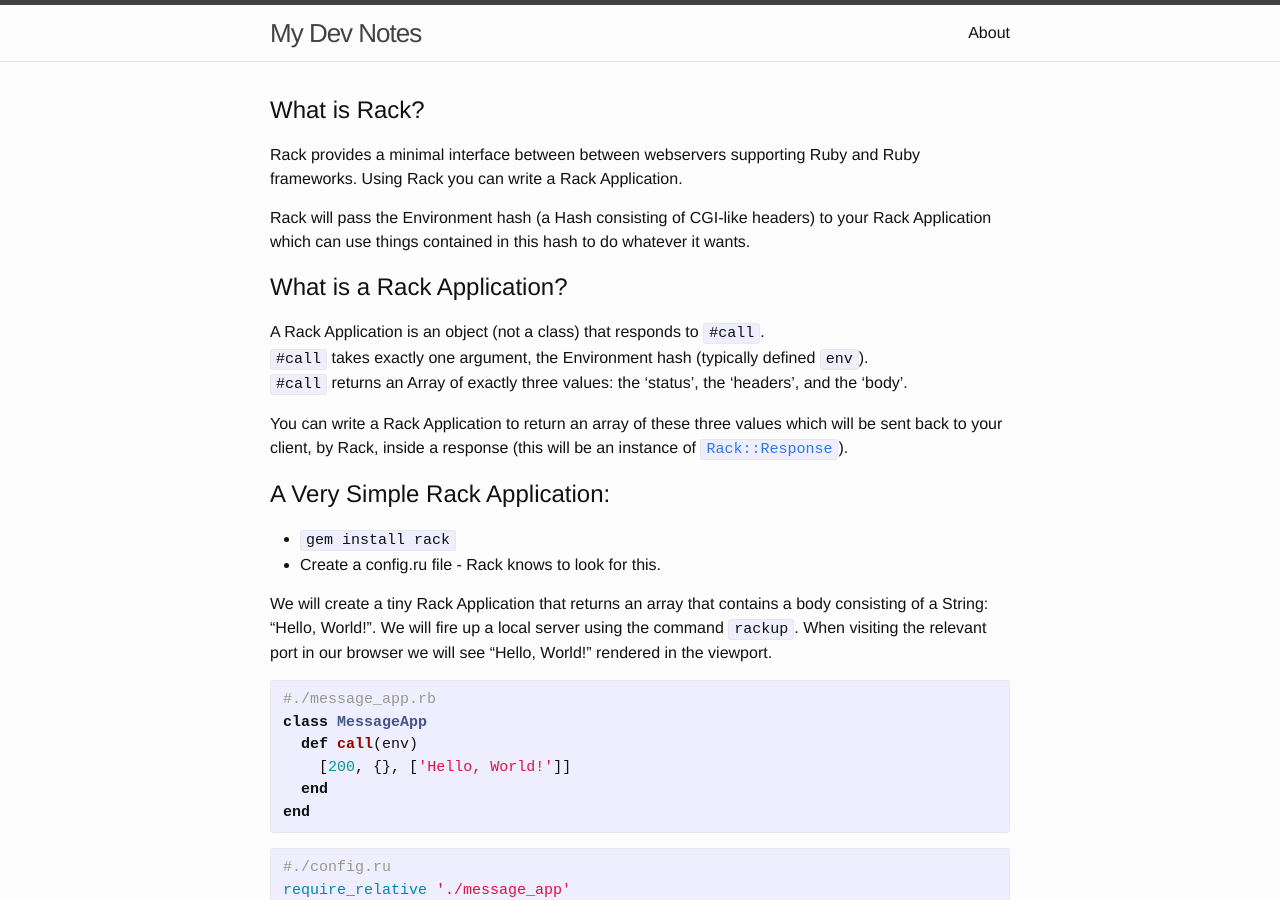
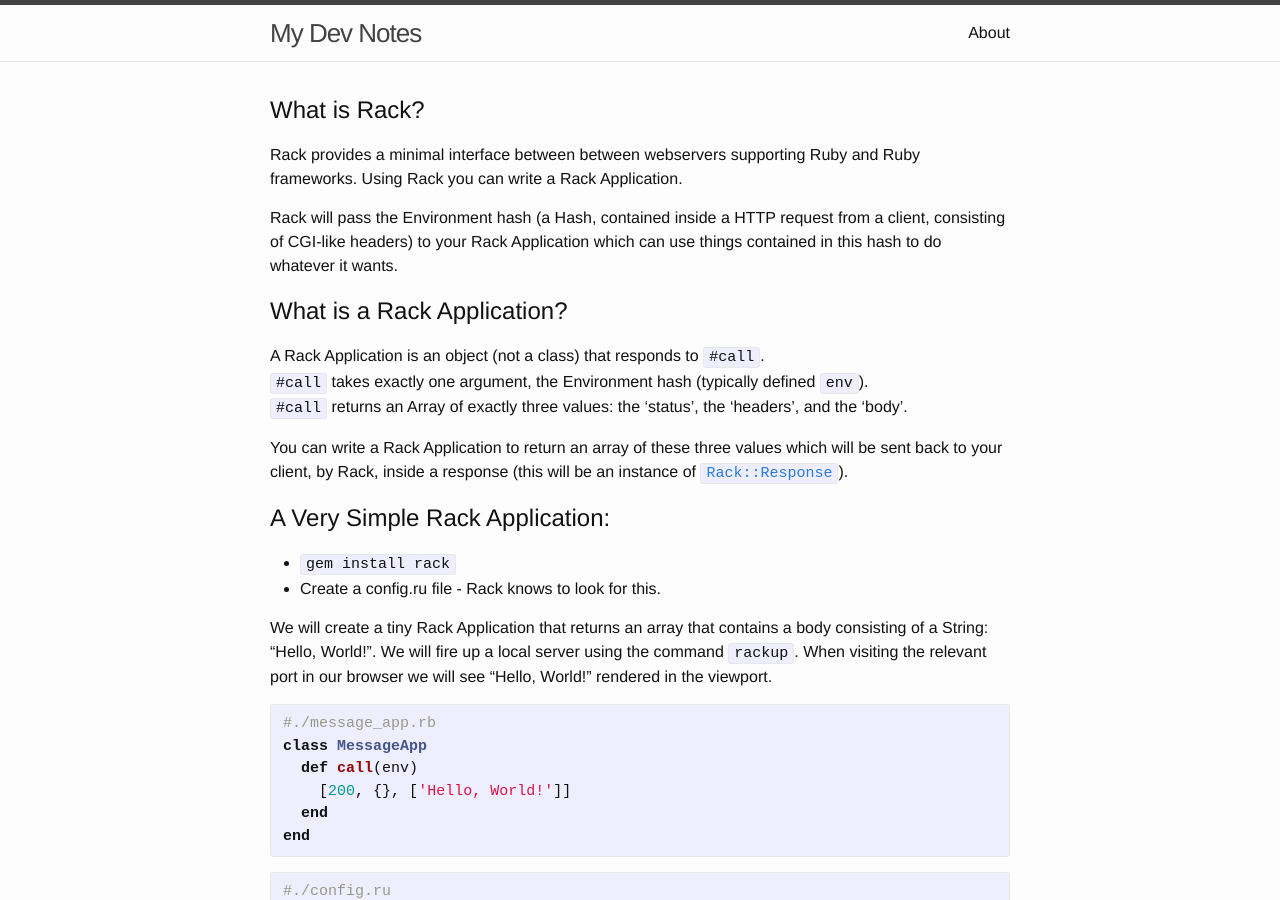
Before and after one commit to Yorkshireman/yorkshireman.github.io, a Jekyll site: the page built from _posts/2016-05-03-rack-and-rack-middleware.md, in a window 1280 px wide and 900 px high. Built offline with Jekyll 4.4.1, drawn with Linux system fonts in a browser that asks for light colours.

Commit message:
Update 2016-05-03-rack-and-rack-middleware.md

```diff
--- a/_posts/2016-05-03-rack-and-rack-middleware.md
+++ b/_posts/2016-05-03-rack-and-rack-middleware.md
@@ -10,7 +10,7 @@ What is Rack?
 ------
 Rack provides a minimal interface between between webservers supporting Ruby and Ruby frameworks. Using Rack you can write a Rack Application.
 
-Rack will pass the Environment hash (a Hash consisting of CGI-like headers) to your Rack Application which can use things contained in this hash to do whatever it wants.
+Rack will pass the Environment hash (a Hash, contained inside a HTTP request from a client, consisting of CGI-like headers) to your Rack Application which can use things contained in this hash to do whatever it wants.
 
 What is a Rack Application?
 ------
```
